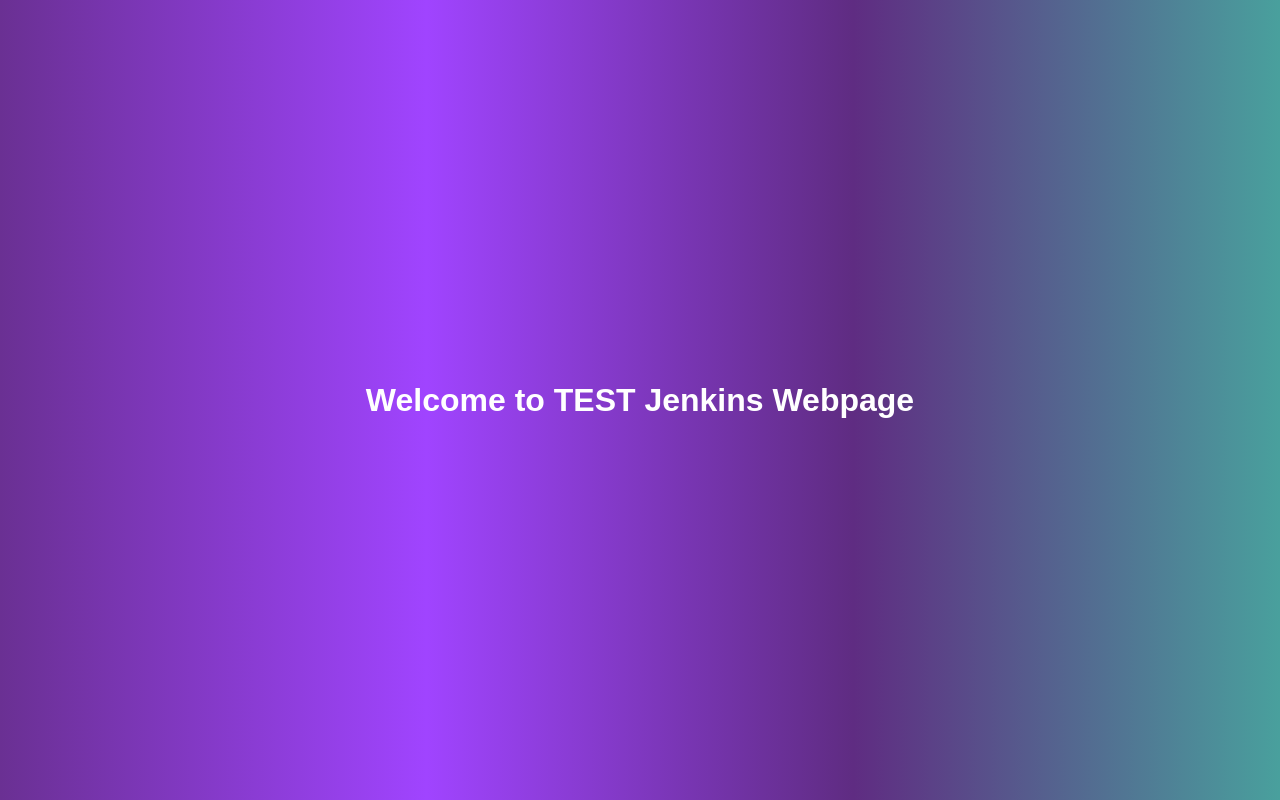
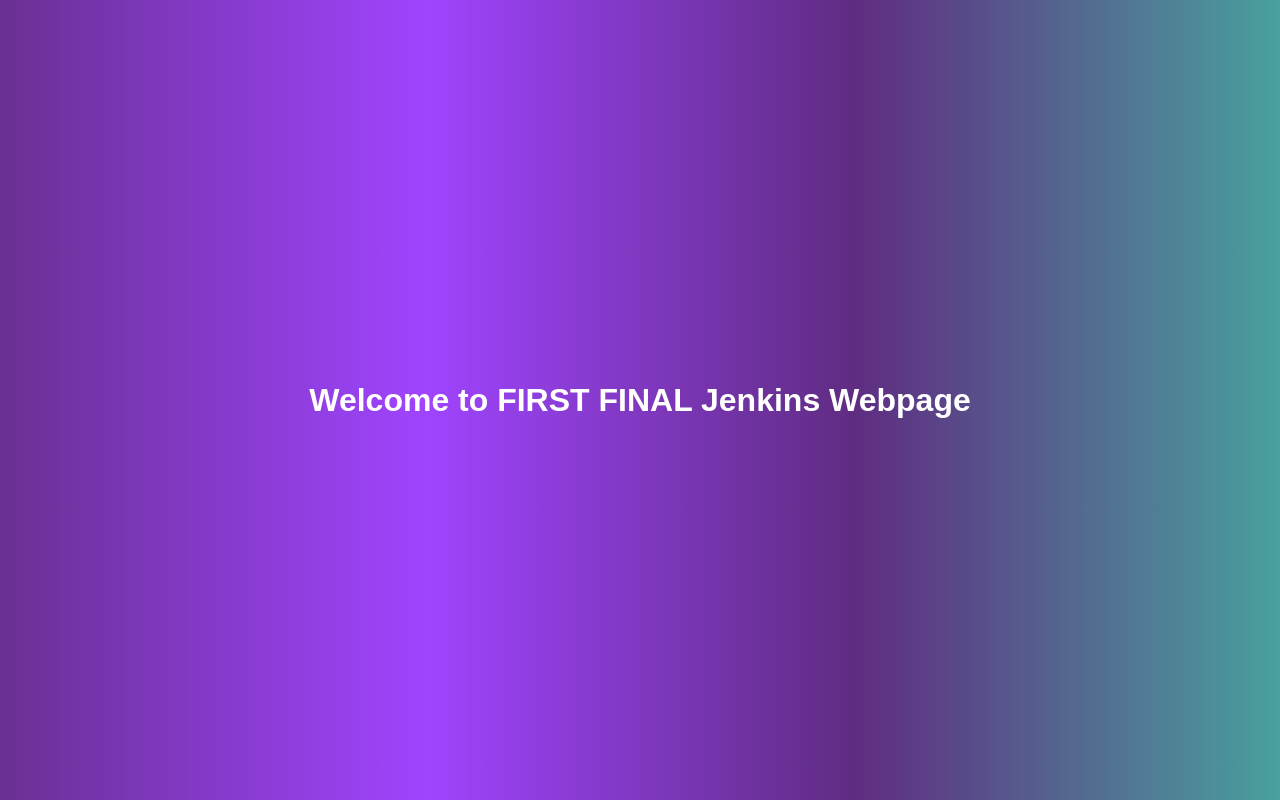
Before and after one commit to Rohit2912P/myrepo, a plain HTML site: page index.html in a window 1280 px wide. Drawn offline with Linux system fonts and the light colour scheme.

Commit message:
Update heading text in index.html

```diff
--- a/index.html
+++ b/index.html
@@ -10,6 +10,6 @@
 </head>
 
 <body>
-    <h1>Welcome to TEST Jenkins Webpage</h1>
+    <h1>Welcome to FIRST FINAL Jenkins Webpage</h1>
 </body>
 </html>
```
